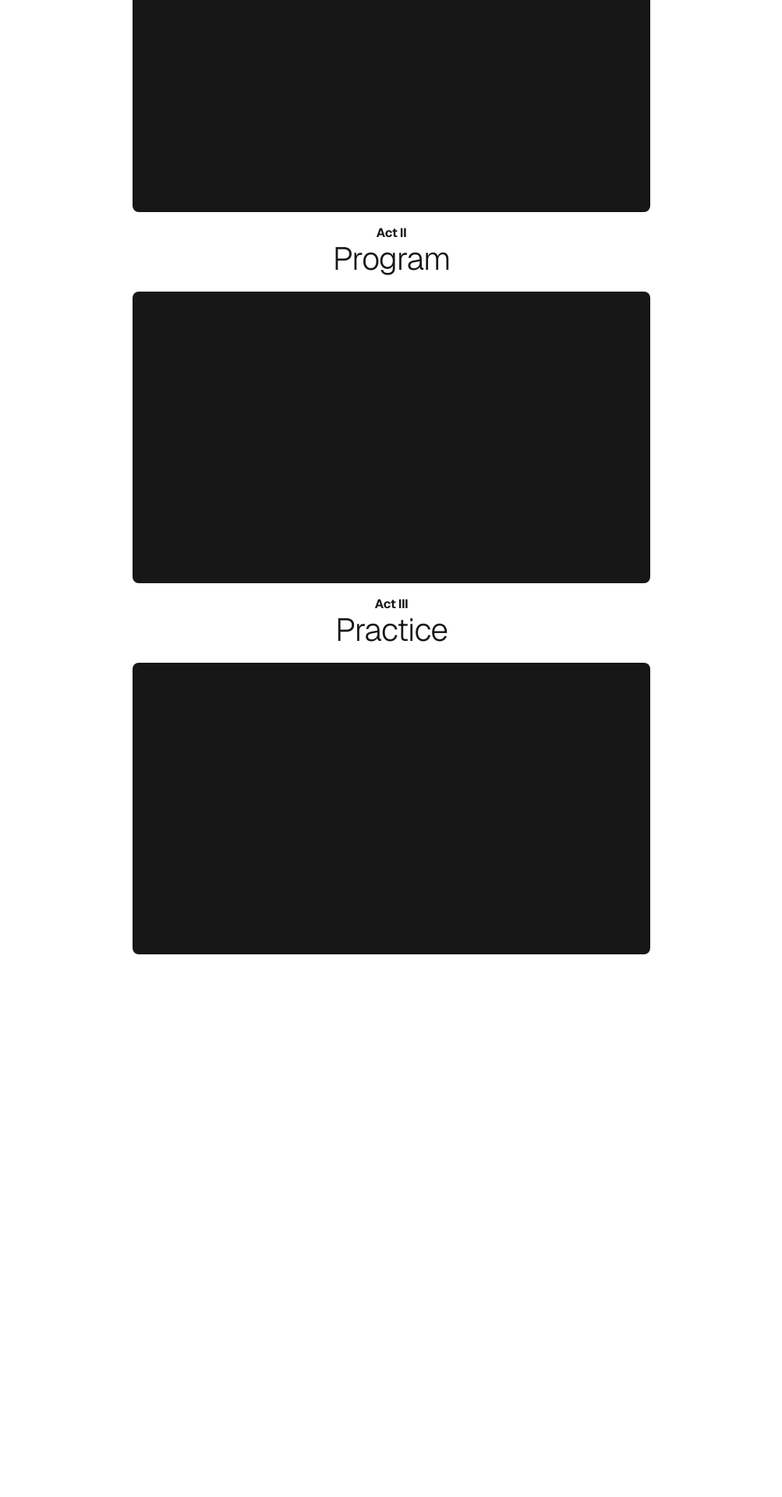
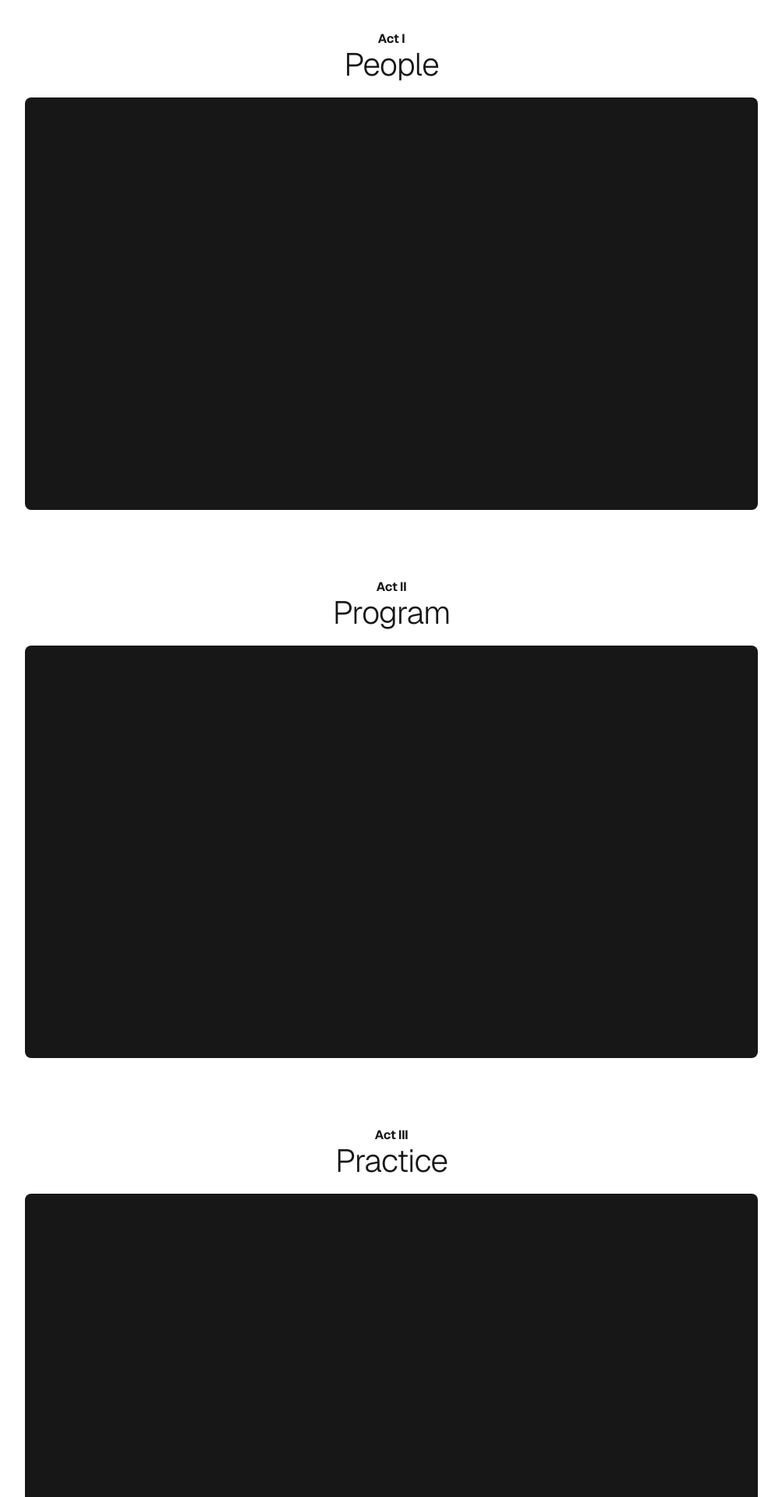
Before and after one commit to nethen/iat355, a Next.js app: page / in a window 1280 px wide. Shown: the part 860-2780 px from the top of the page at 78% size, without its empty margins (138-1141 px from the left). Before the commit the page ends 2120 px from the top, so only its background shows below. Built offline with nearby package versions, Linux system fonts and the light colour scheme.

Commit message:
fix: updated responsive vis container size

```diff
--- a/src/app/components/Visualization/VisContainer.tsx
+++ b/src/app/components/Visualization/VisContainer.tsx
@@ -1,5 +1,5 @@
 export const VisContainer = () => {
   return (
-    <figure className="aspect-square bg-foreground col-span-full lg:aspect-video lg:col-start-2 lg:col-span-5 rounded-lg"></figure>
+    <figure className="aspect-square bg-foreground col-span-full lg:aspect-video lg:col-span-7 2xl:col-start-2 2xl:col-span-5 rounded-lg"></figure>
   );
 };
--- a/src/app/page.tsx
+++ b/src/app/page.tsx
@@ -31,35 +31,45 @@ export default function Home() {
           </Link>
         </nav>
         <main className="max-md:pt-[72px] col-span-full py-[1.125em] md:py-[2.25em] md:col-span-5 lg:col-span-8 grid grid-cols-subgrid auto-rows-min min-h-[200svh] gap-y-[1.125em]">
+          <section className="col-span-full grid grid-cols-subgrid gap-[inherit] pb-[4.5em]">
             <div className="col-span-full md:col-start-2 md:col-span-3 lg:col-start-3 lg:col-span-3 text-center">
               <h2 className="text-r-md">Prologue</h2>
             </div>
             <VisContainer />
             <p className="col-span-full md:col-start-2 md:col-span-3 lg:col-start-3 lg:col-span-3">
-            When considering the design schools around the Lower Mainland, SIAT
-            is a rare breed. With a jack of all trades mindset, students are
-            exposed to a variety of disciplines in their first and second years.
+              When considering the design schools around the Lower Mainland,
+              SIAT is a rare breed. With a jack of all trades mindset, students
+              are exposed to a variety of disciplines in their first and second
+              years.
             </p>
             <p className="col-span-full md:col-start-2 md:col-span-3 lg:col-start-3 lg:col-span-3">
-            When considering the design schools around the Lower Mainland, SIAT
-            is a rare breed. With a jack of all trades mindset, students are
-            exposed to a variety of disciplines in their first and second years.
+              When considering the design schools around the Lower Mainland,
+              SIAT is a rare breed. With a jack of all trades mindset, students
+              are exposed to a variety of disciplines in their first and second
+              years.
             </p>
+          </section>
+          <section className="col-span-full grid grid-cols-subgrid gap-[inherit] pb-[4.5em]">
             <div className="col-span-full md:col-start-2 md:col-span-3 lg:col-start-3 lg:col-span-3 text-center">
               <span className="font-bold">Act I</span>
               <h2 className="text-r-md">People</h2>
             </div>
             <VisContainer />
+          </section>
+          <section className="col-span-full grid grid-cols-subgrid gap-[inherit] pb-[4.5em]">
             <div className="col-span-full md:col-start-2 md:col-span-3 lg:col-start-3 lg:col-span-3 text-center">
               <span className="font-bold">Act II</span>
               <h2 className="text-r-md">Program</h2>
             </div>
             <VisContainer />
+          </section>
+          <section className="col-span-full grid grid-cols-subgrid gap-[inherit] pb-[4.5em]">
             <div className="col-span-full md:col-start-2 md:col-span-3 lg:col-start-3 lg:col-span-3 text-center">
               <span className="font-bold">Act III</span>
               <h2 className="text-r-md">Practice</h2>
             </div>
             <VisContainer />
+          </section>
         </main>
       </div>
     </ReactLenis>
```
Lines whose indentation alone changed are shown as unchanged.
